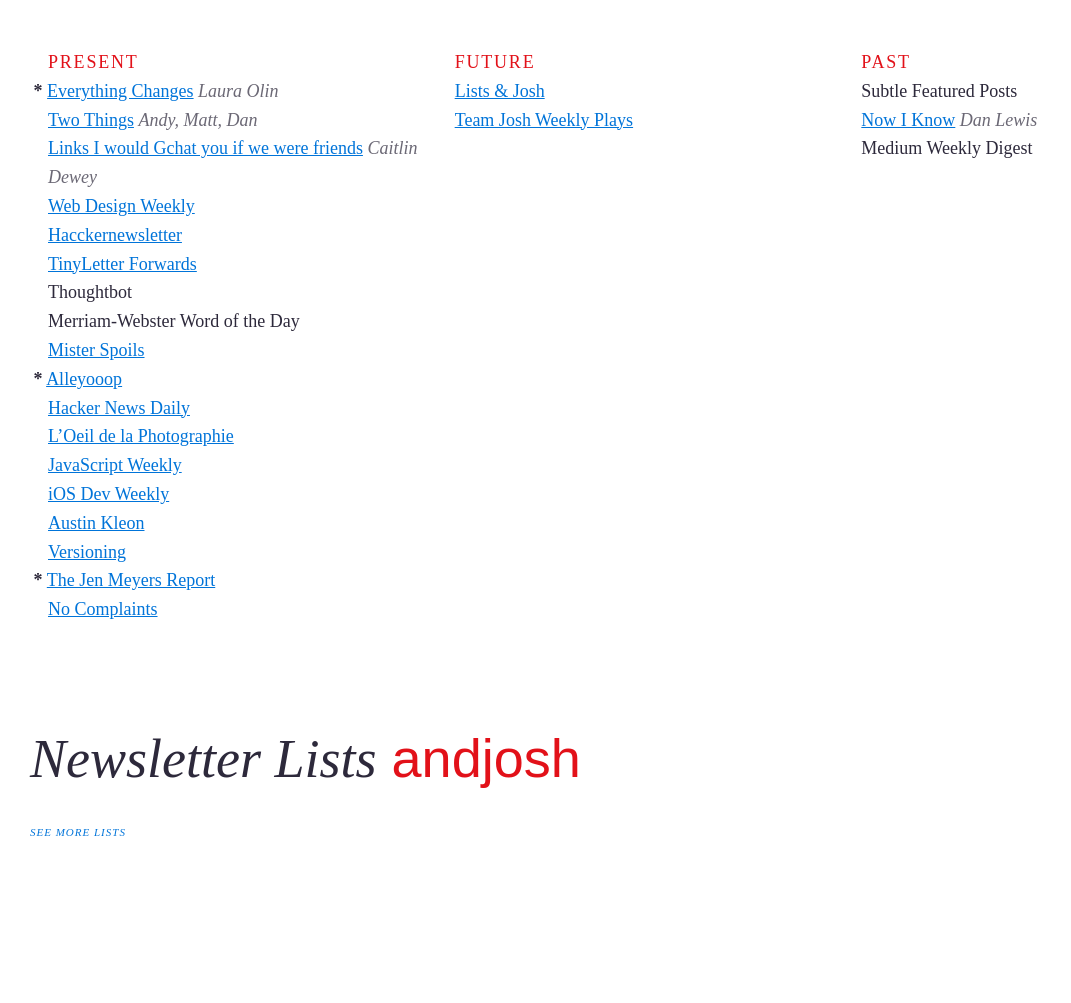
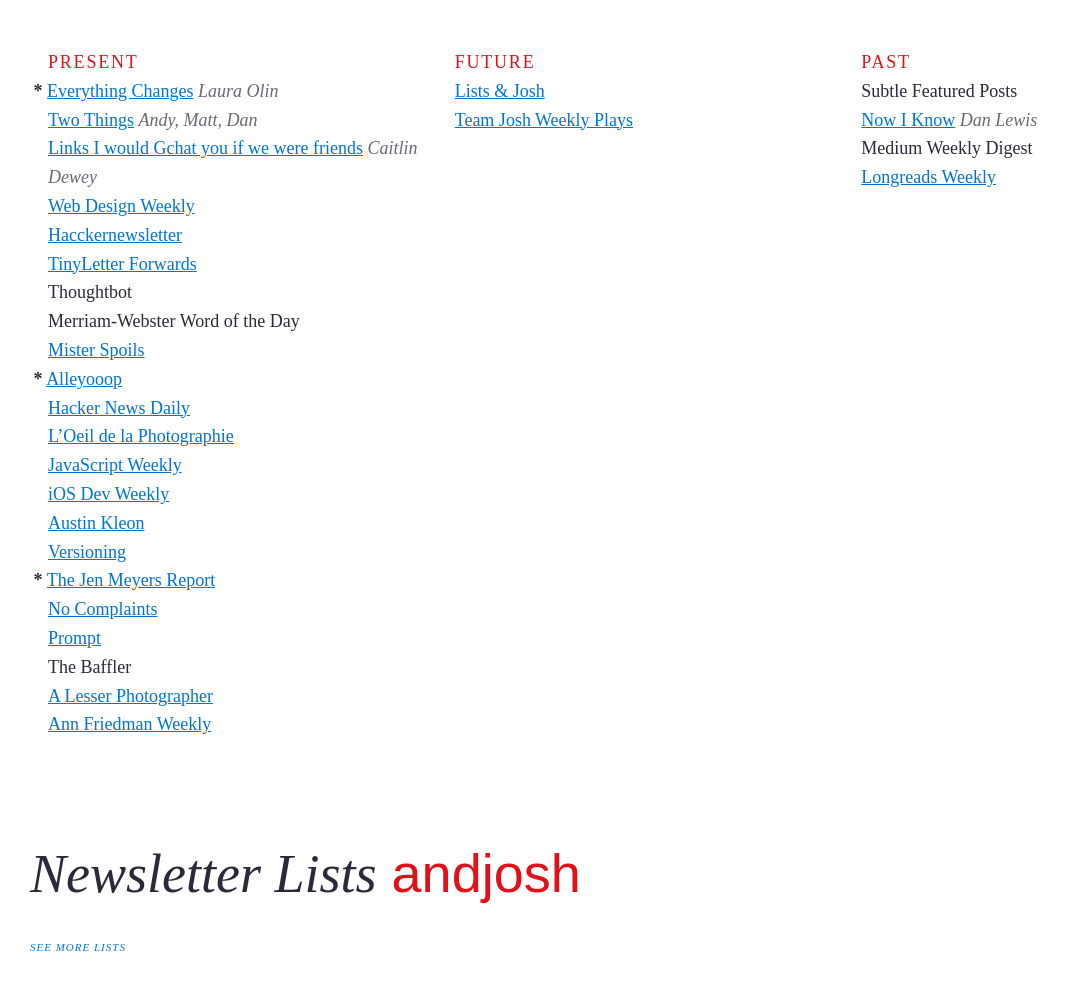
Before and after one commit to joshbeckman/andjosh.github.io, a Jekyll site: the page built from newsletter-lists.md, in a window 1280 px wide. Shown: the whole page, without its empty margins (0-1071 px from the left). Built offline with Jekyll 4.4.1, drawn with Linux system fonts in a browser that asks for light colours; Markdown is read by kramdown in place of the engine named in the settings; before the commit the page ends 900 px from its top, so only the background shows below that.

Commit message:
more news letts

```diff
--- a/newsletter-lists.md
+++ b/newsletter-lists.md
@@ -22,6 +22,10 @@
 - [Versioning](https://www.sitepoint.com/versioning)
 - __*__ [The Jen Meyers Report](http://tinyletter.com/jenmyers)
 - [No Complaints](http://tinyletter.com/nocomplaints)
+- [Prompt](//helloprompt.com)
+- The Baffler
+- [A Lesser Photographer](http://alesserphotographer.com)
+- [Ann Friedman Weekly](http://tinyletter.com/annfriedman)
 
 <!--two items:-->
 
@@ -33,3 +37,4 @@
 - Subtle Featured Posts
 - [Now I Know](//nowiknow.com) _Dan Lewis_
 - Medium Weekly Digest
+- [Longreads Weekly](http://longreads.com)
```
